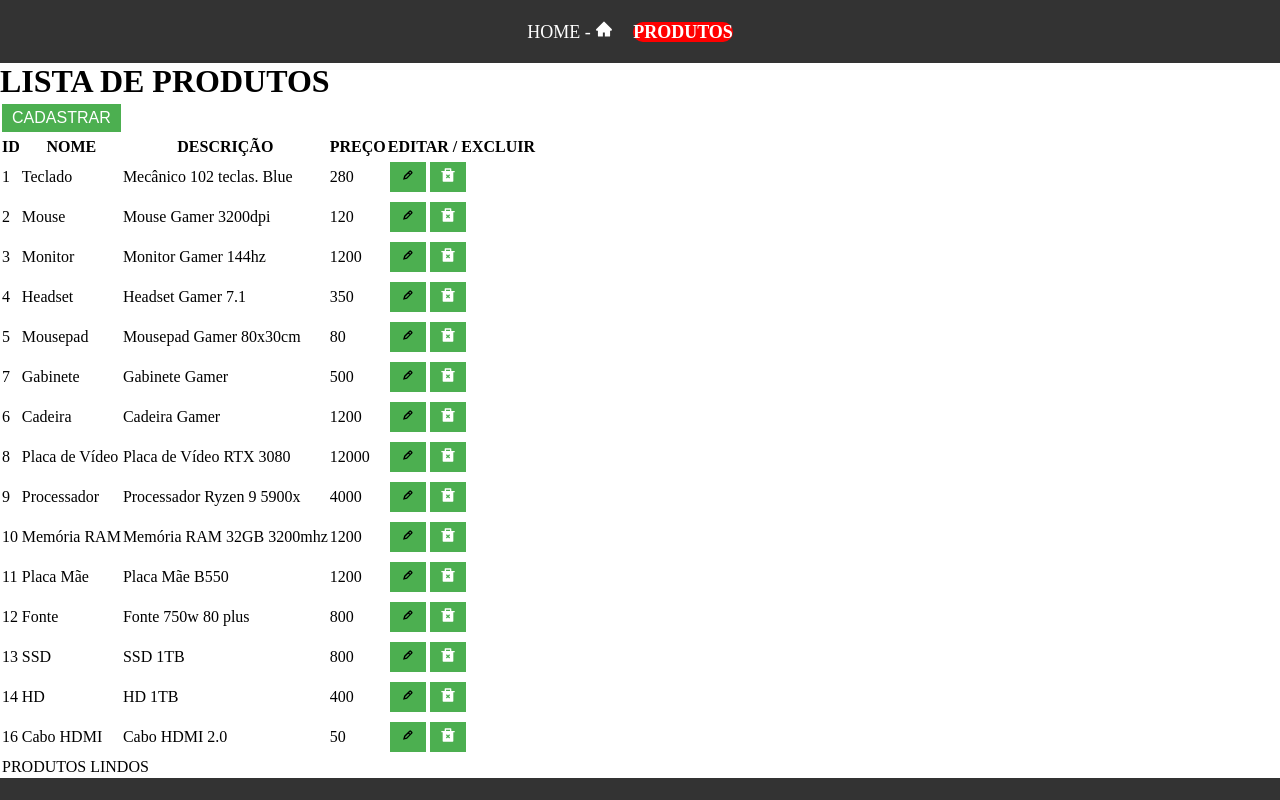
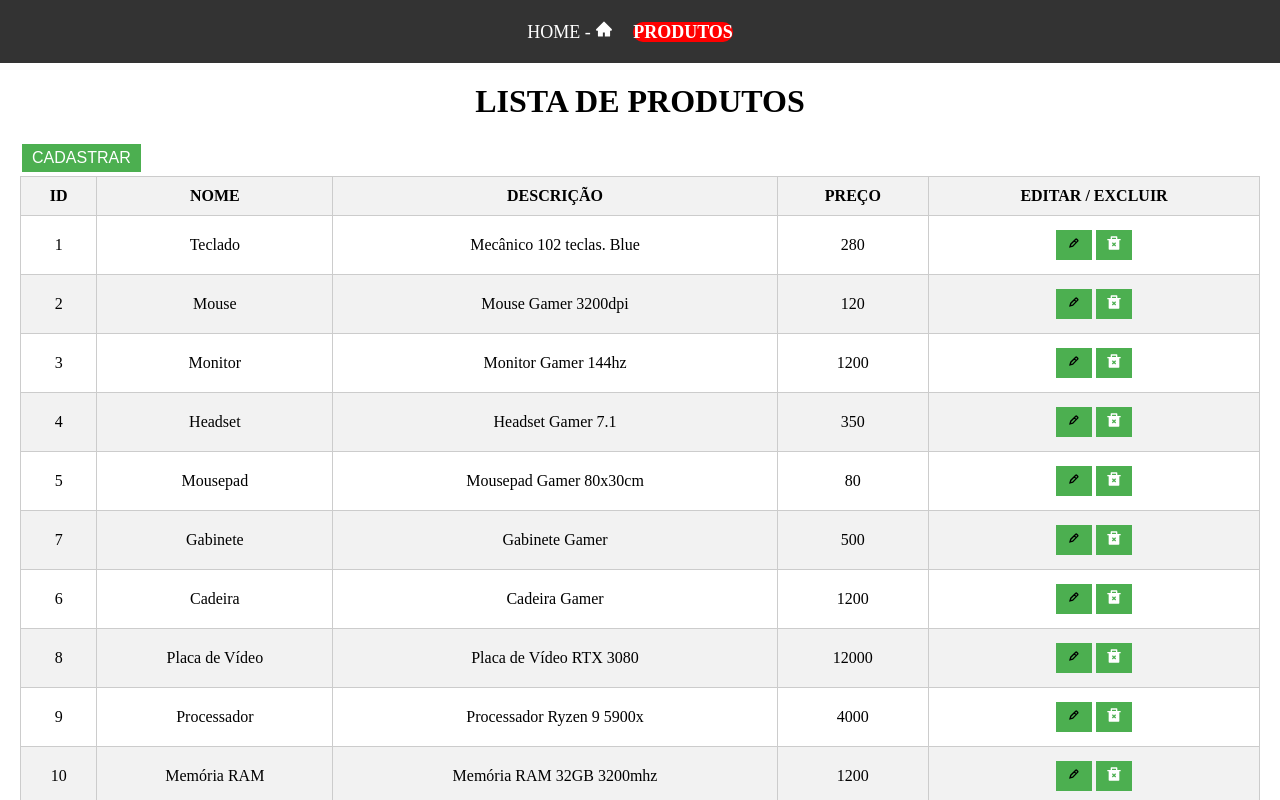
Before and after one commit to freitaslivia/cp2-react, a React (Vite) app: page /produtos in a window 1280 px wide. Shown: the top 800 px of the page. Built offline with nearby package versions, Linux system fonts and the light colour scheme; data requests are answered from the project's data file.

Commit message:
Estilização do App, Home, Produtos com sass

```diff
--- a/src/App.jsx
+++ b/src/App.jsx
@@ -1,7 +1,7 @@
 import { Outlet } from "react-router-dom";
 import Cabecalho from "./components/Cabecalho/Cabecalho";
 import Rodape from "./components/Rodape/Rodape";
-import "./App.css";
+import "./App.scss";
 
 export default function App() {
   return (
--- a/src/routes/Home.jsx
+++ b/src/routes/Home.jsx
@@ -1,3 +1,5 @@
+import "./Home.scss";
+
 export default function Home() {
   return (
     <div className="Home">
--- /dev/null
+++ b/src/routes/Home.scss
@@ -0,0 +1,22 @@
+// Home
+.Home {
+    max-width: 1200px;
+    margin: 0 auto;
+    padding: 20px;
+
+    h1 {
+      font-size: 36px;
+      font-weight: bold;
+      margin-bottom: 20px;
+    }
+
+    figure {
+      margin-bottom: 20px;
+
+      img {
+        width: 100%;
+        height: auto;
+      }
+    }
+
+  }
--- a/src/routes/Produtos.scss
+++ b/src/routes/Produtos.scss
@@ -1,5 +1,38 @@
-.Produtos{
+.Produtos {
+    width: 100%;
+    margin: 0 auto;
+    padding: 20px;
+    box-sizing: border-box;
 
+    h1 {
+       text-align: center;
+       margin-bottom: 20px;
+    }
+
+    table {
+       width: 100%;
+       border-collapse: collapse;
+
+       th, td {
+         padding: 10px;
+         text-align: center;
+         border: 1px solid #ccc;
+       }
+
+       th {
+         background-color: #f2f2f2;
+         font-weight: bold;
+       }
+
+       tbody tr:nth-child(even) {
+         background-color: #f2f2f2;
+       }
+
+       tfoot {
+         font-weight: bold;
+         background-color: #f2f2f2;
+       }
+    }
 
     button {
        background-color: #4CAF50;
```
Also changed, not shown: src/App.scss (renamed from src/App.css). Lines whose indentation alone changed are shown as unchanged.
